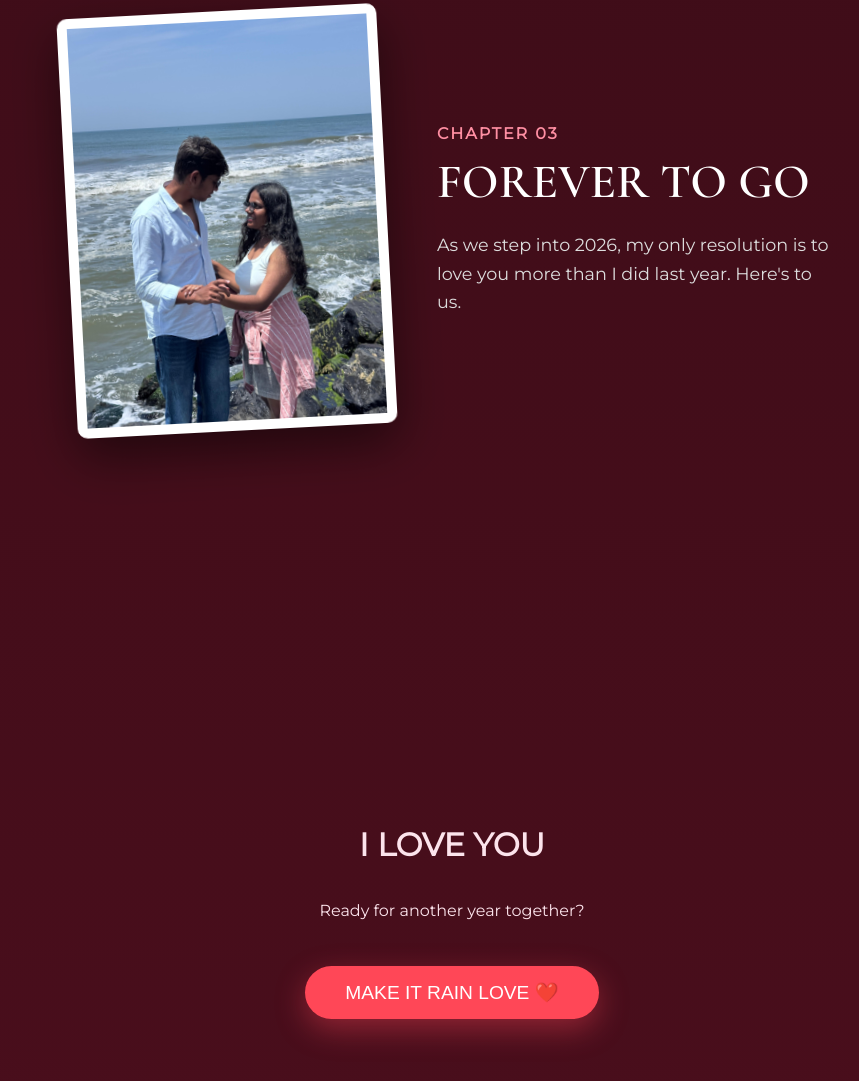
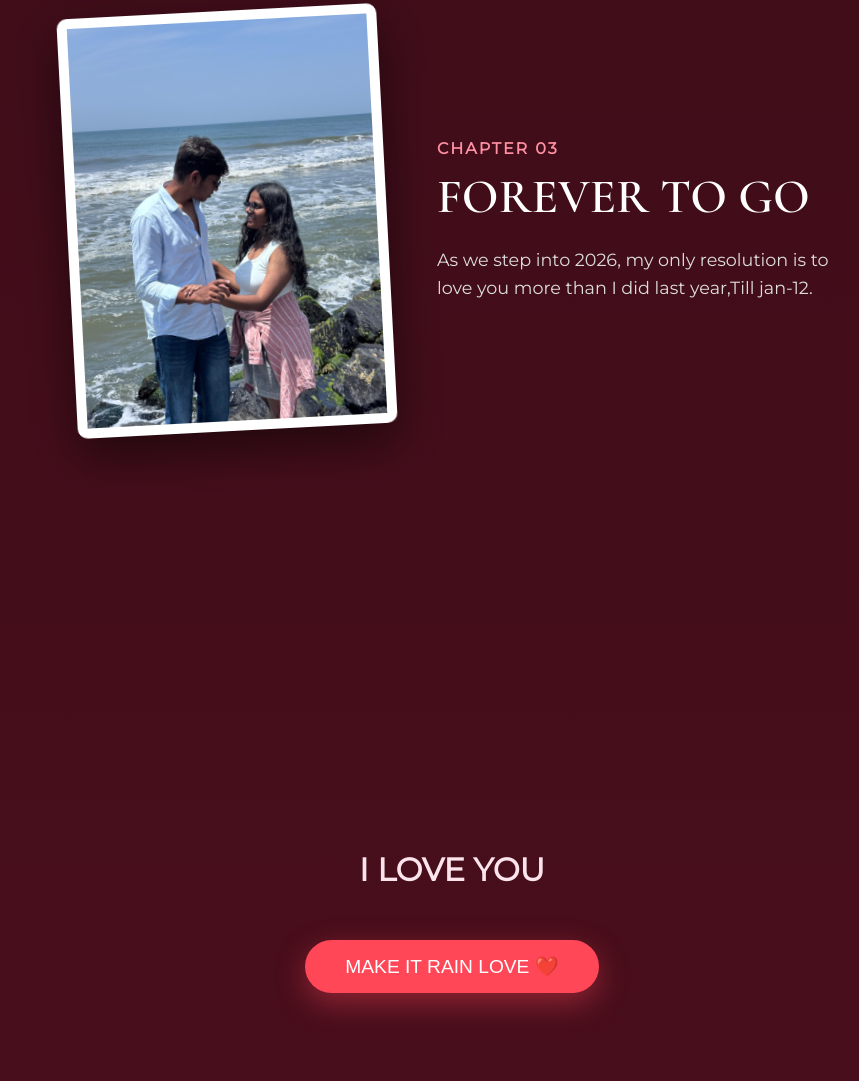
Before and after one commit to heymanth555/for-her, a plain HTML site: page index.html in a window 1280 px wide. Shown: the part 2469-3550 px from the top of the page, without its empty margins (188-1047 px from the left). Drawn offline with nearby package versions, Linux system fonts and the light colour scheme.

Commit message:
index.html

```diff
--- a/index.html
+++ b/index.html
@@ -76,17 +76,17 @@
             <h2>FOREVER TO GO</h2>
             <p>
                 As we step into 2026, my only resolution is to love you more
-                than I did last year. Here's to us.
+                than I did last year,Till jan-12.
             </p>
         </div>
     </section>
 
     <footer class="final-message">
         <h1>I LOVE YOU</h1>
-        <p>Ready for another year together?</p>
         <button class="love-btn" onclick="rainHearts()">MAKE IT RAIN LOVE ❤️</button>
     </footer>
 
     <script src="script.js"></script>
 </body>
+
 </html>
```
